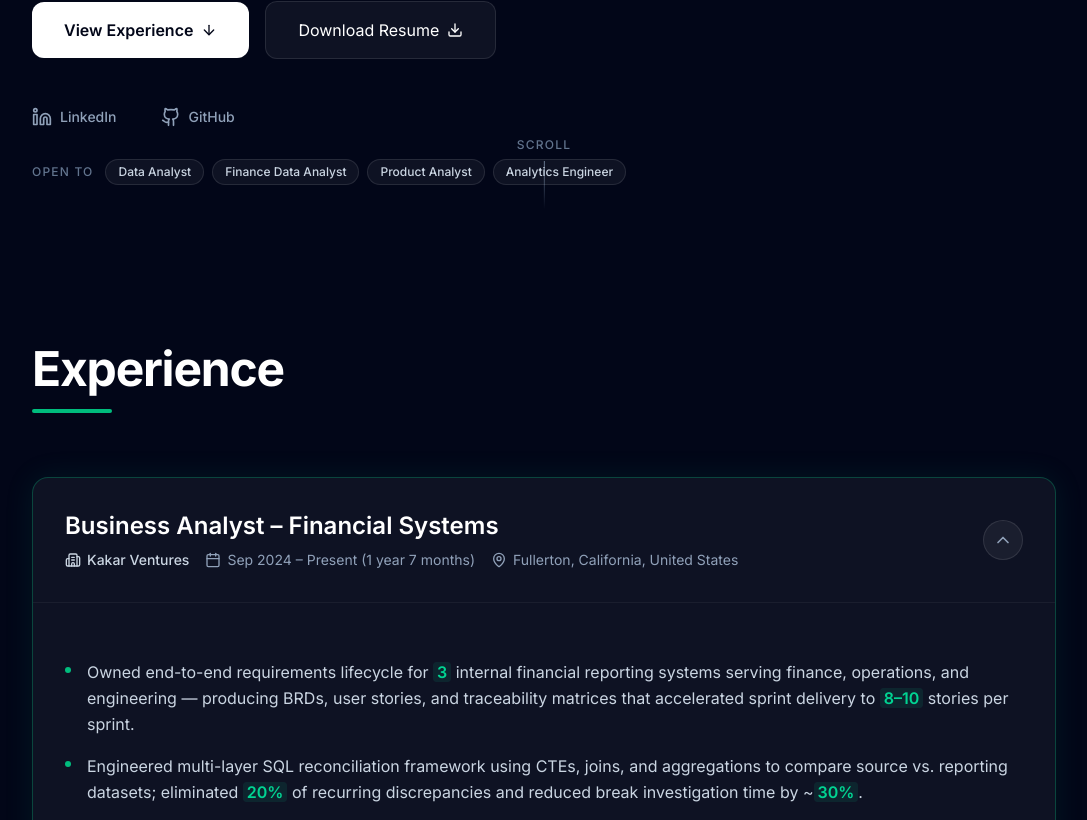
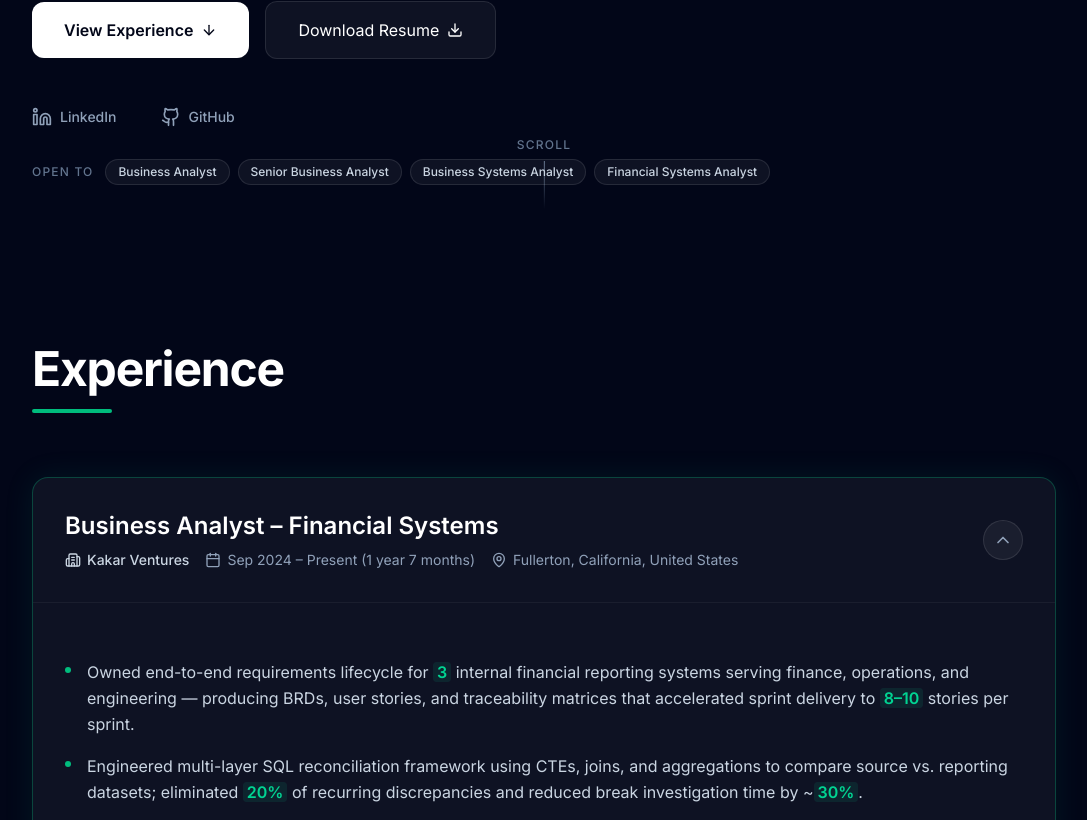
Before and after one commit to Sonawane250398/portfolio, a React (Vite) app: page / in a window 1280 px wide. Shown: the part 760-1580 px from the top of the page, without its empty margins (96-1183 px from the left). Built offline with nearby package versions, Linux system fonts and the light colour scheme.

Commit message:
fix role tags and remove snowflake

```diff
--- a/src/data/resume.ts
+++ b/src/data/resume.ts
@@ -11,7 +11,7 @@ export const resumeData = {
       { name: "LinkedIn", url: "https://www.linkedin.com/in/yash-sonawane25" },
       { name: "GitHub", url: "https://github.com/Sonawane250398" }
     ],
-    openTo: ["Data Analyst", "Finance Data Analyst", "Product Analyst", "Analytics Engineer"]
+    openTo: ["Business Analyst", "Senior Business Analyst", "Business Systems Analyst", "Financial Systems Analyst"]
   },
   architecture: {
     title: "Financial Reporting Data Architecture",
@@ -168,10 +168,7 @@ WHERE transaction_id IN (
       category: "Business Analysis",
       items: ["Requirements gathering", "BRD/FRD documentation", "User stories", "UAT coordination", "Stakeholder workshops", "SDLC support"]
     },
-    {
-      category: "Data Platforms",
-      items: ["Snowflake", "dbt"]
-    },
+
     {
       category: "Tools & Methods",
       items: ["Jira", "Confluence", "Git", "Agile/Scrum"]
```
